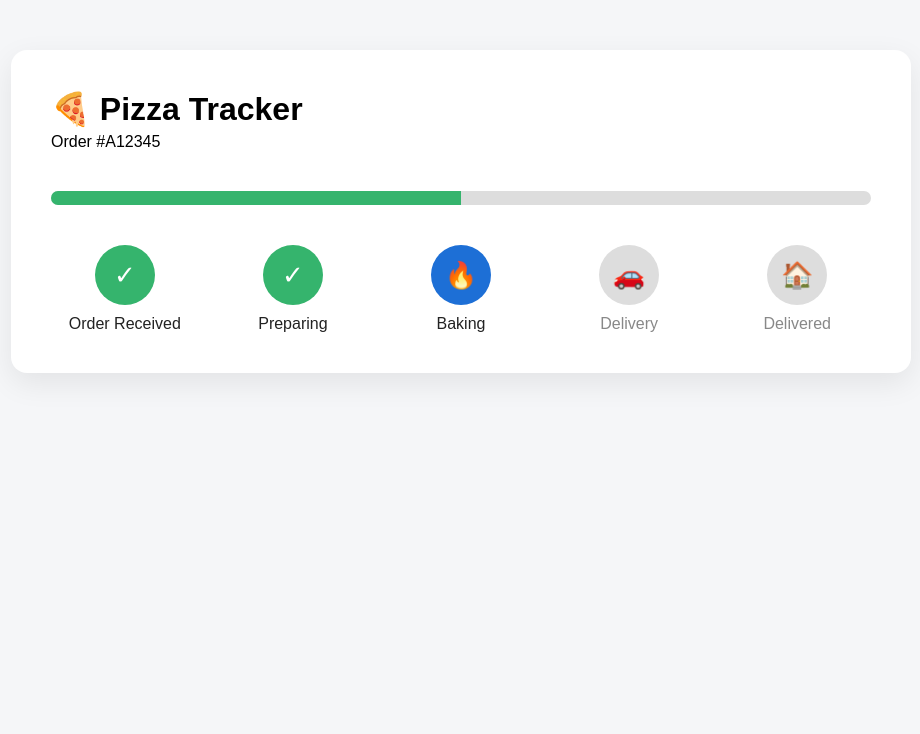
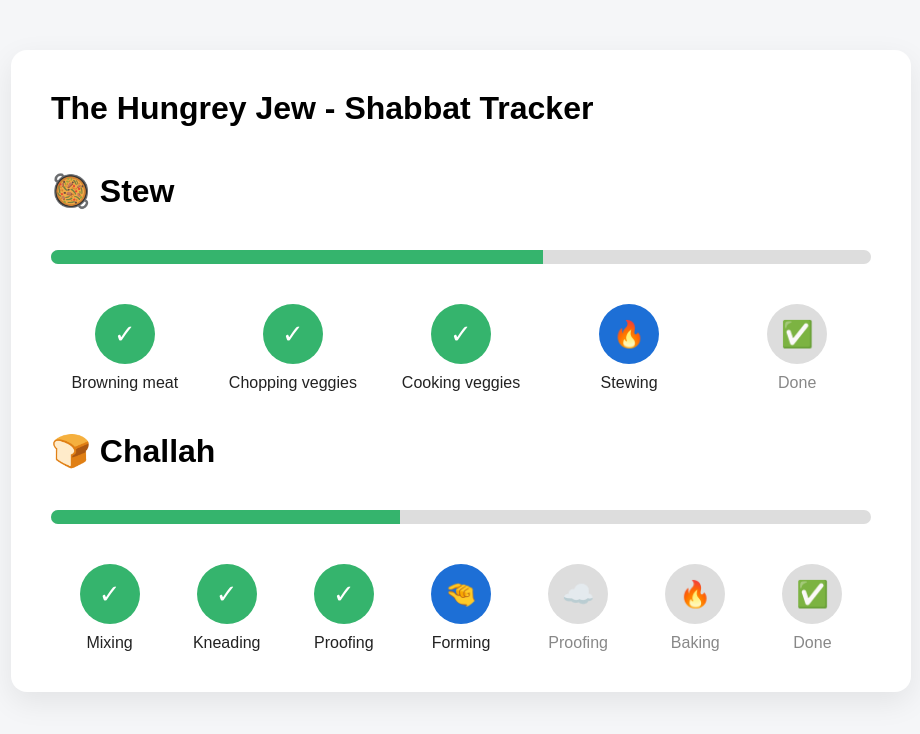
Before and after one commit to miandoli/the-hungry-jew, a plain HTML site: page index.html in a window 1280 px wide. Shown: the whole page, without its empty margins (179-1099 px from the left). Drawn offline with Linux system fonts and the light colour scheme.

Commit message:
mostly implemented static behavior

```diff
--- a/css/styles.css
+++ b/css/styles.css
@@ -43,6 +43,9 @@ h1{
 .stage-4{width:75%;}
 .stage-5{width:100%;}
 
+.stage-30{width:42.5%;}
+.stage-60{width:60%;}
+
 .steps{
     display:flex;
     justify-content:space-between;
--- a/index.html
+++ b/index.html
@@ -10,38 +10,84 @@
 
 <div class="tracker">
 
-    <h1>🍕 Pizza Tracker</h1>
-    <p>Order #A12345</p>
+    <h1 style="padding-bottom: 40px;">The Hungrey Jew - Shabbat Tracker</h1>
+
+    <h1>🥘 Stew</h1>
 
     <div class="progress">
-        <div class="progress-fill stage-3"></div>
+        <div class="progress-fill stage-60"></div>
+    </div>
+
+    <div class="steps" style="padding-bottom: 40px;">
+
+        <div class="step complete">
+            <div class="circle">✓</div>
+            <p>Browning meat</p>
+        </div>
+
+        <div class="step complete">
+            <div class="circle">✓</div>
+            <p>Chopping veggies</p>
+        </div>
+
+        <div class="step complete">
+            <div class="circle">✓</div>
+            <p>Cooking veggies</p>
+        </div>
+
+        <div class="step active">
+            <div class="circle">🔥</div>
+            <p>Stewing</p>
+        </div>
+
+        <div class="step">
+            <div class="circle">✅</div>
+            <p>Done</p>
+        </div>
+
+    </div>
+
+    <h1>🍞 Challah</h1>
+
+    <div class="progress">
+        <div class="progress-fill stage-30"></div>
     </div>
 
     <div class="steps">
 
         <div class="step complete">
             <div class="circle">✓</div>
-            <p>Order Received</p>
+            <p>Mixing</p>
         </div>
 
         <div class="step complete">
             <div class="circle">✓</div>
-            <p>Preparing</p>
+            <p>Kneading</p>
+        </div>
+
+        <div class="step complete">
+            <div class="circle">✓</div>
+            <p>Proofing</p>
         </div>
 
         <div class="step active">
+            <div class="circle">🤏</div>
+            <p>Forming</p>
+        </div>
+
+        <div class="step">
+            <div class="circle">☁️</div>
+            <p>Proofing</p>
+        </div>
+
+        <div class="step">
             <div class="circle">🔥</div>
             <p>Baking</p>
         </div>
 
         <div class="step">
-            <div class="circle">🚗</div>
-            <p>Delivery</p>
-        </div>
-
-        <div class="step">
-            <div class="circle">🏠</div>
-            <p>Delivered</p>
+            <div class="circle">✅</div>
+            <p>Done</p>
         </div>
 
     </div>
```
